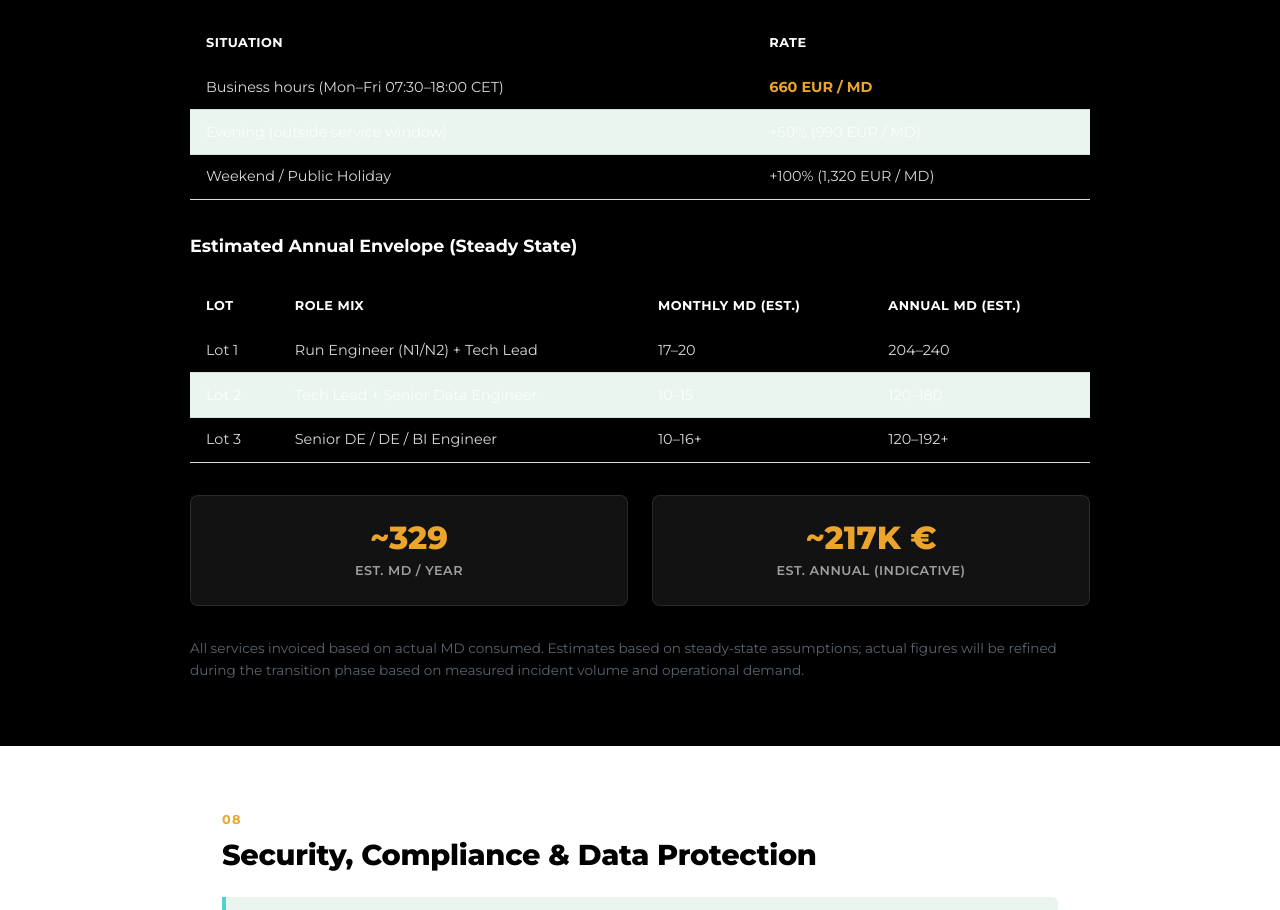
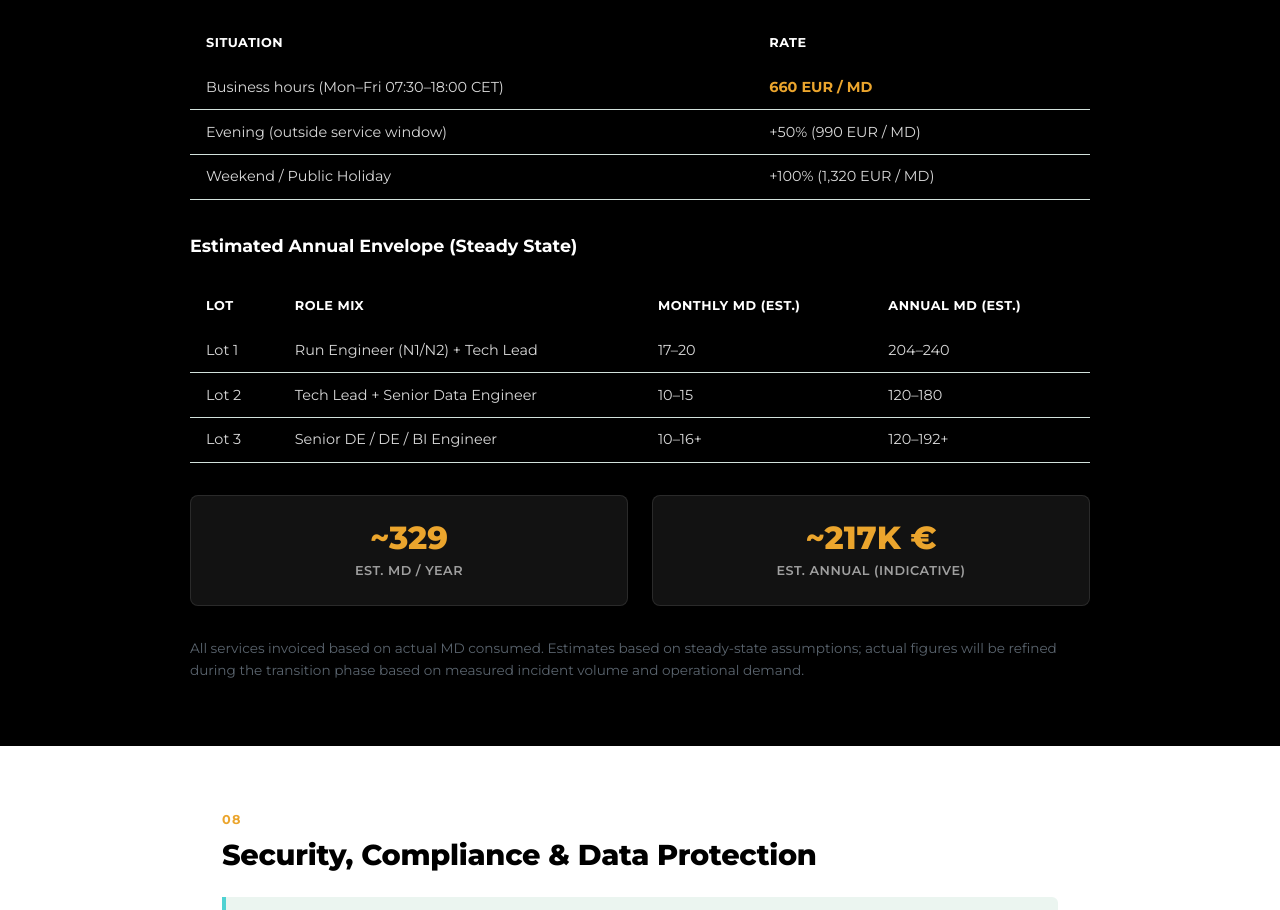
Before and after one commit to blaha-ondrej/revolt-bi-presentations, a plain HTML site: page bluelink-dpm.html in a window 1280 px wide. Shown: the part 9385-10295 px from the top of the page. Drawn offline with Linux system fonts and the light colour scheme.

Commit message:
Fix table row background in dark Investment section
Override nth-child(even) light-gray background for tables inside hero-band sections so all rows stay consistent on dark backgrounds.

Co-Authored-By: Claude Opus 4.6 <noreply@anthropic.com>

```diff
--- a/bluelink-dpm.html
+++ b/bluelink-dpm.html
@@ -237,6 +237,7 @@
     vertical-align: top;
   }
   tbody tr:nth-child(even) { background: var(--light-gray); }
+  .hero-band tbody tr:nth-child(even) { background: transparent; }
 
   /* ── Highlight boxes ─────────────────────── */
   .highlight-box {
```
